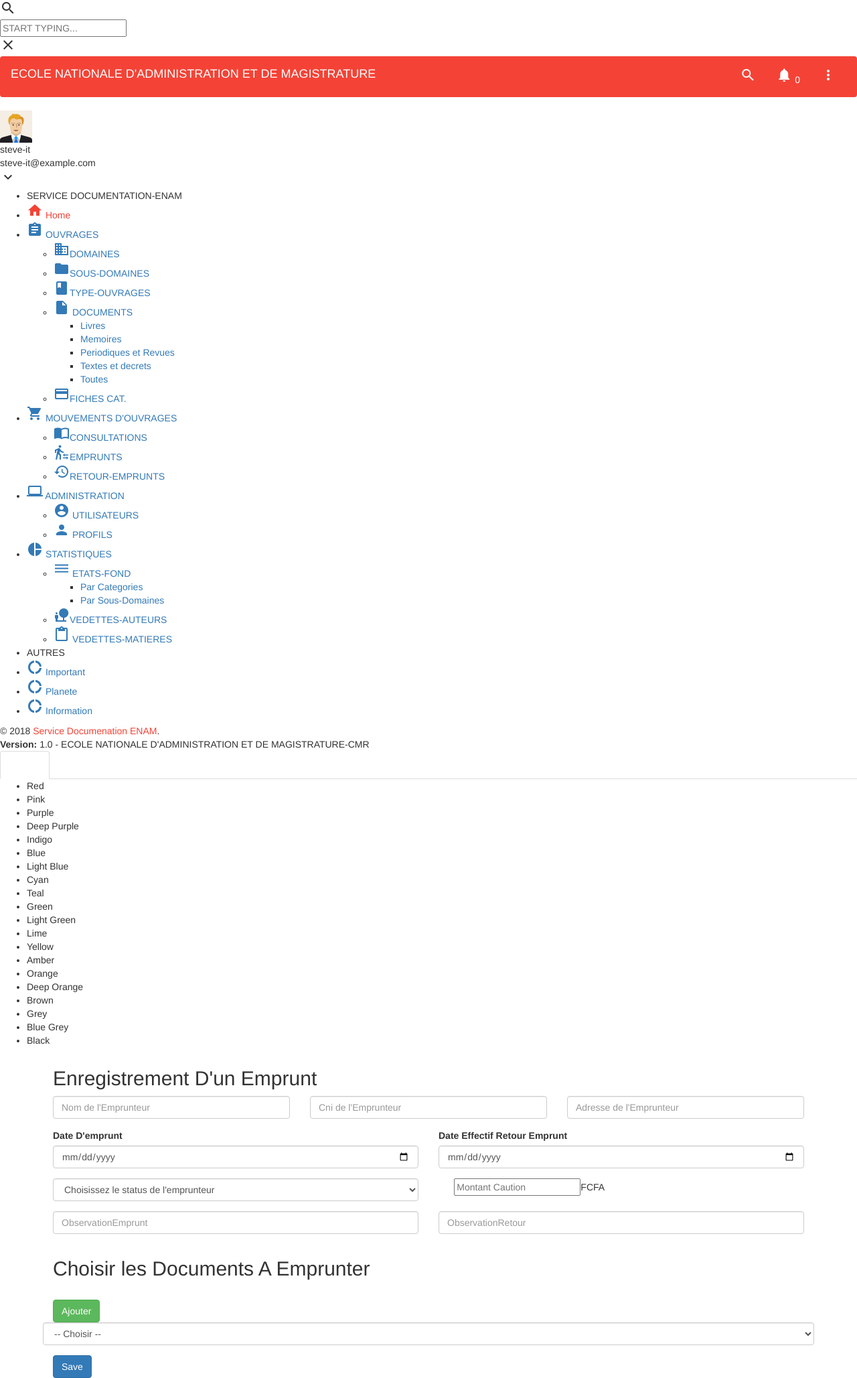
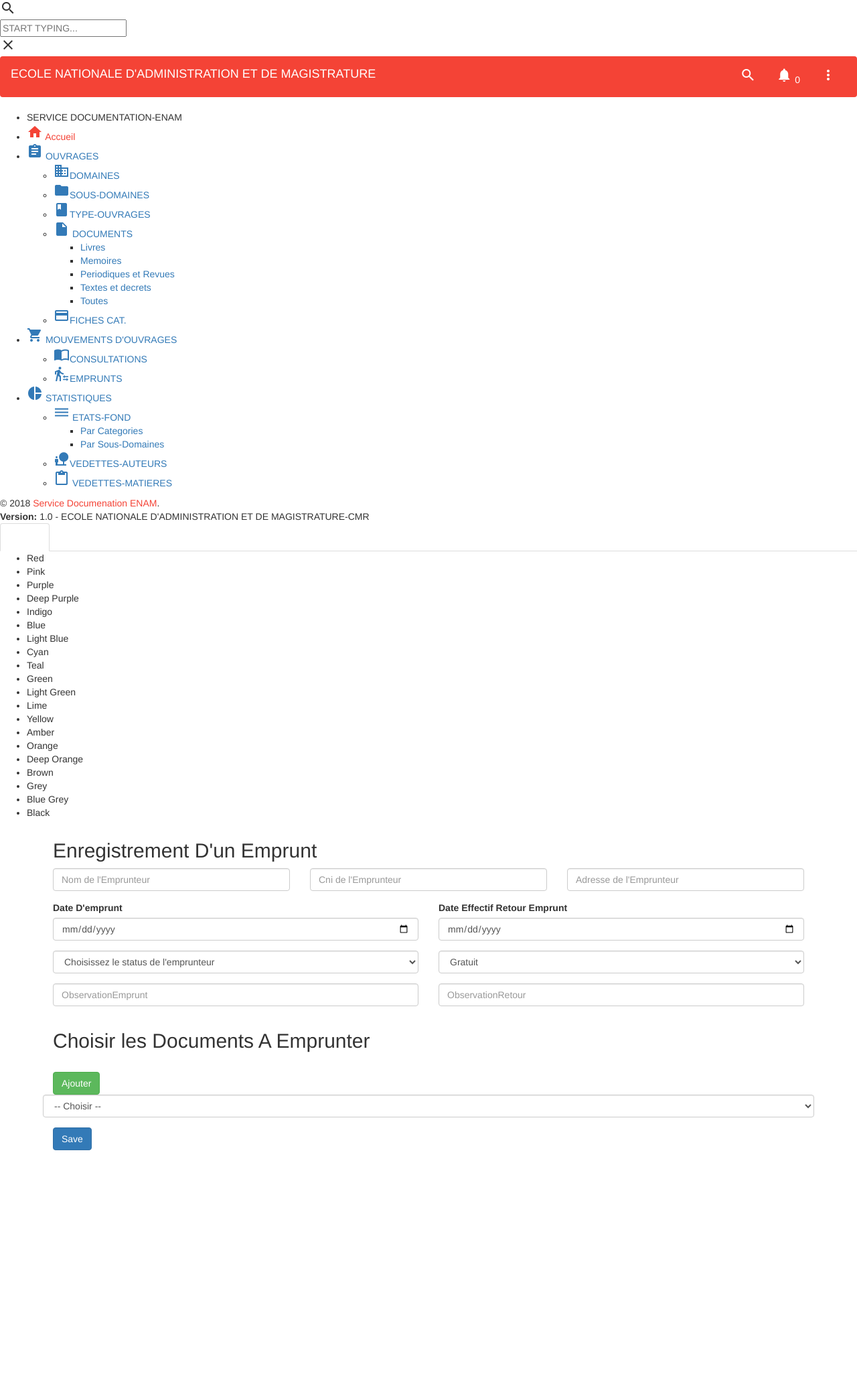
Before and after one commit to steve-it/NEW_MANE_BOOK, a Laravel app: page /NouvelleEmprunts in a window 1280 px wide. Shown: the whole page at 67% size. After the commit the page ends 1717 px from the top, so only its background shows below. Run offline with Laravel 8, Linux system fonts and the light colour scheme; data that the repository does not hold is empty; style sheets or scripts are compiled from the project's sources; settings files or empty folders that the repository lacks are supplied; parts of the project's set-up code (start-up, migrations or seed data) failed here and were passed over; some libraries are stand-ins or nearby versions.

Commit message:
improve sidebar menu

```diff
--- a/resources/views/emprunts/add.blade.php
+++ b/resources/views/emprunts/add.blade.php
@@ -97,8 +97,13 @@
                                     </div>
                                     <div class="col-md-6">
                                         <div class="form-group">
-                                                  <input value="" type="text" name="prix" id="cardNumber" autocomplete="off" placeholder="Montant Caution" readonly
-                                                            onFocus="this.blur()" required/>FCFA
+                                            <div class="form-line">
+                                                <select class="form-control show-tick" name="prix" id="prix">
+                                                    <option selected="selected" value='0'>Gratuit</option>
+                                                    <option value="Etudiants">5.000Fr</option>
+                                                    <option value="10000">10.000Fr</option>
+                                                </select>
+                                            </div>
                                         </div>
                                     </div>
                                 </div>
--- a/resources/views/side_bar/infos_user.blade.php
+++ b/resources/views/side_bar/infos_user.blade.php
@@ -1,9 +1,9 @@
+<!--
 <div class="user-info">
 
     <div class="image">
         <img src="{{asset('bower_components/adminbsb-materialdesign/images/user.png')}}" width="48" height="48" alt="User" />
     </div>
-
     <div class="info-container">
         <div class="name" data-toggle="dropdown" aria-haspopup="true" aria-expanded="false">steve-it</div>
         <div class="email">steve-it@example.com</div>
@@ -16,5 +16,5 @@
             </ul>
         </div>
     </div>
-
 </div>
+-->
--- a/resources/views/side_bar/menu.blade.php
+++ b/resources/views/side_bar/menu.blade.php
@@ -5,7 +5,7 @@
             <a href='{!! url('#')!!}'>
 
                 <i class="material-icons">home</i>
-                <span>Home</span>
+                <span>Accueil</span>
             </a>
         </li>
 
@@ -94,15 +94,11 @@
                     </a>
 
                 </li>
-                <li>
-                    <a href="{{url('#')}}" class="mce-menu-item">
-                        <i class="material-icons">restore</i><span>RETOUR-EMPRUNTS</span>
-                    </a>
-
-                </li>
 
             </ul>
         </li>
+
+        <!--
         <li>
             <a href="javascript:void(0);" class="menu-toggle">
                 <i class="material-icons">computer</i>
@@ -127,6 +123,8 @@
 
             </ul>
         </li>
+        -->
+
         <li>
             <a href="javascript:void(0);" class="menu-toggle">
                 <i class="material-icons">pie_chart</i>
@@ -169,6 +167,7 @@
             </ul>
         </li>
 
+        <!--
         <li class="header">AUTRES</li>
         <li>
             <a href="{!! url('information') !!}">
@@ -189,5 +188,6 @@
                 <span>Information</span>
             </a>
         </li>
+        -->
     </ul>
 </div>
```
